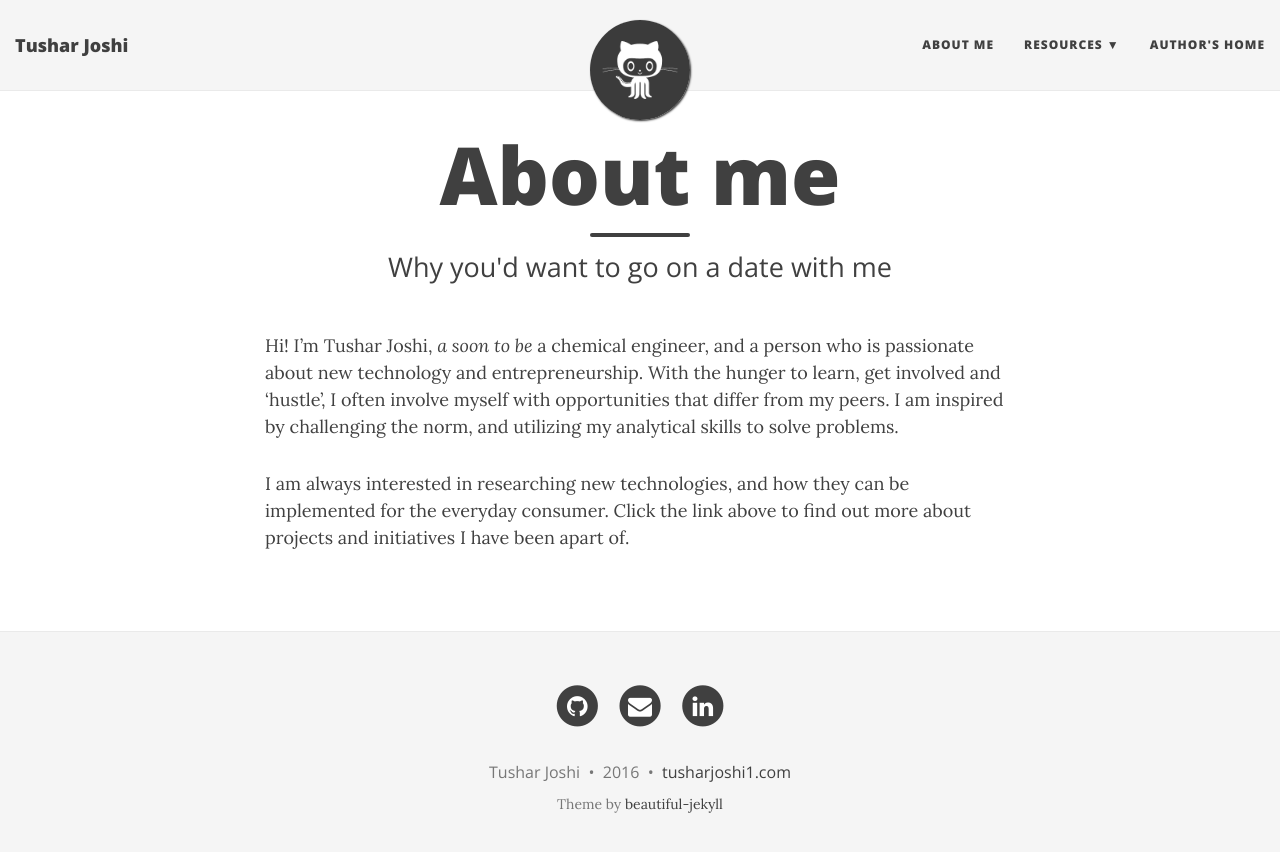
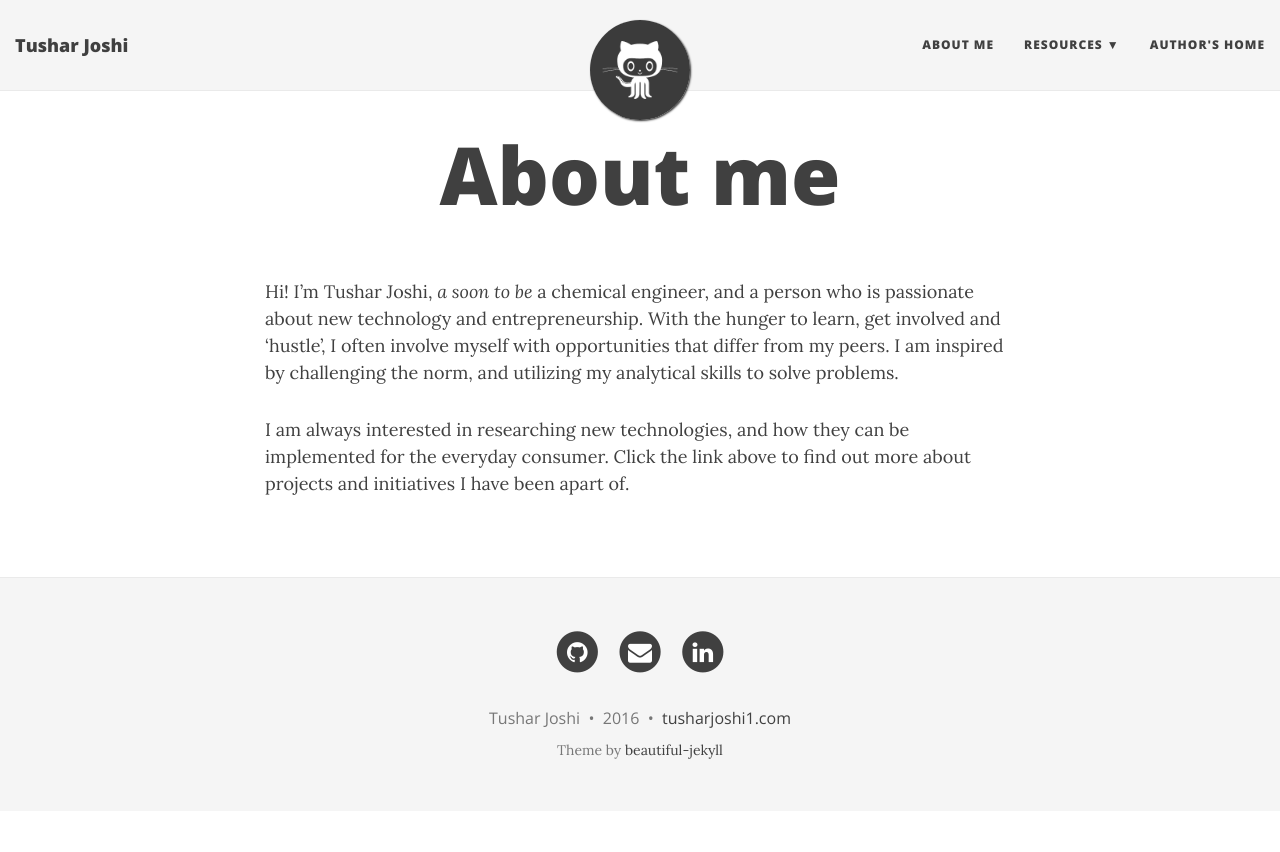
Before and after one commit to tusharjoshi1/tusharjoshi1.github.io, a Jekyll site: the page built from aboutme.md, in a window 1280 px wide. Shown: the top 852 px of the page. Built offline with Jekyll 4.4.1, drawn with Linux system fonts in a browser that asks for light colours; nearby versions of some CDN libraries.

Commit message:
Update aboutme.md

```diff
--- a/aboutme.md
+++ b/aboutme.md
@@ -1,7 +1,7 @@
 ---
 layout: page
 title: About me
-subtitle: Why you'd want to go on a date with me
+subtitle:
 ---
 
 Hi! I’m Tushar Joshi, *a soon to be* a chemical engineer, and a person who is passionate about new technology and entrepreneurship. With the hunger to learn, get involved and ‘hustle’, I often involve myself with opportunities that differ from my peers. I am inspired by challenging the norm, and utilizing my analytical skills to solve problems.
```
